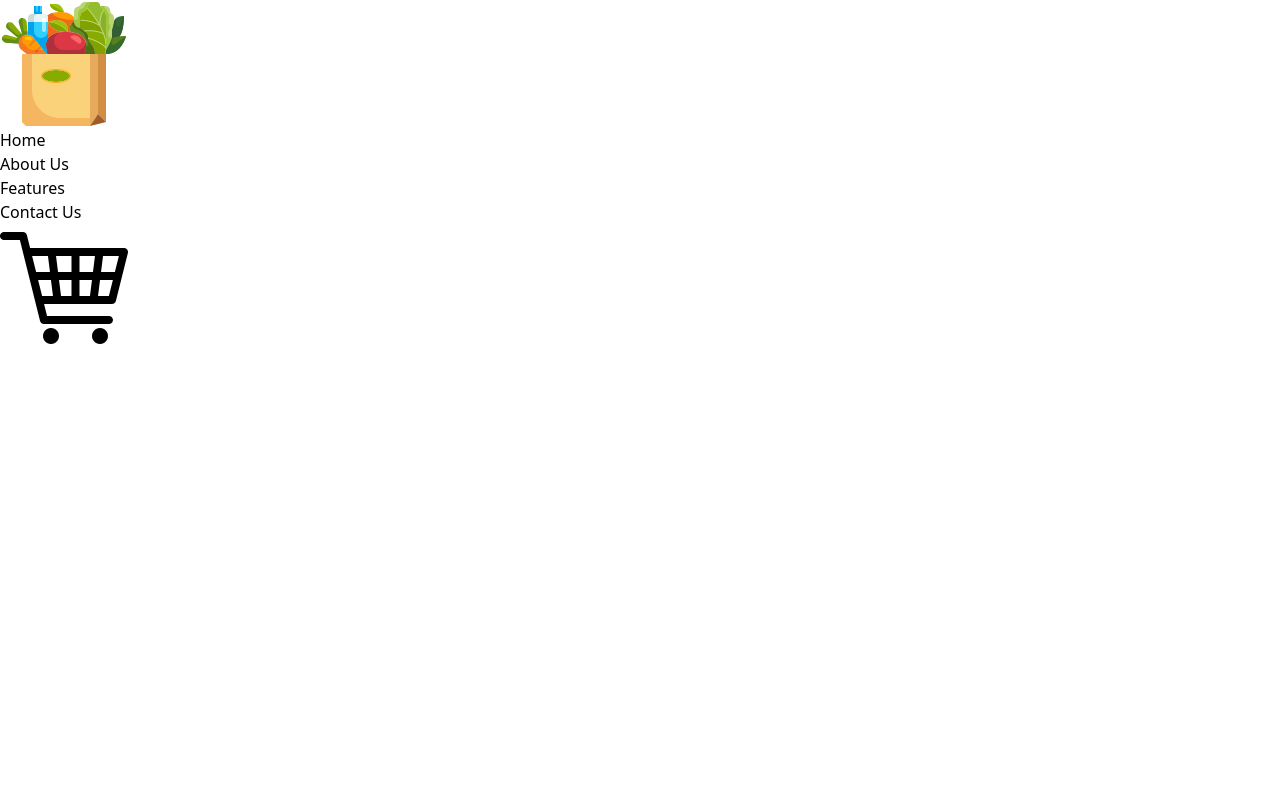
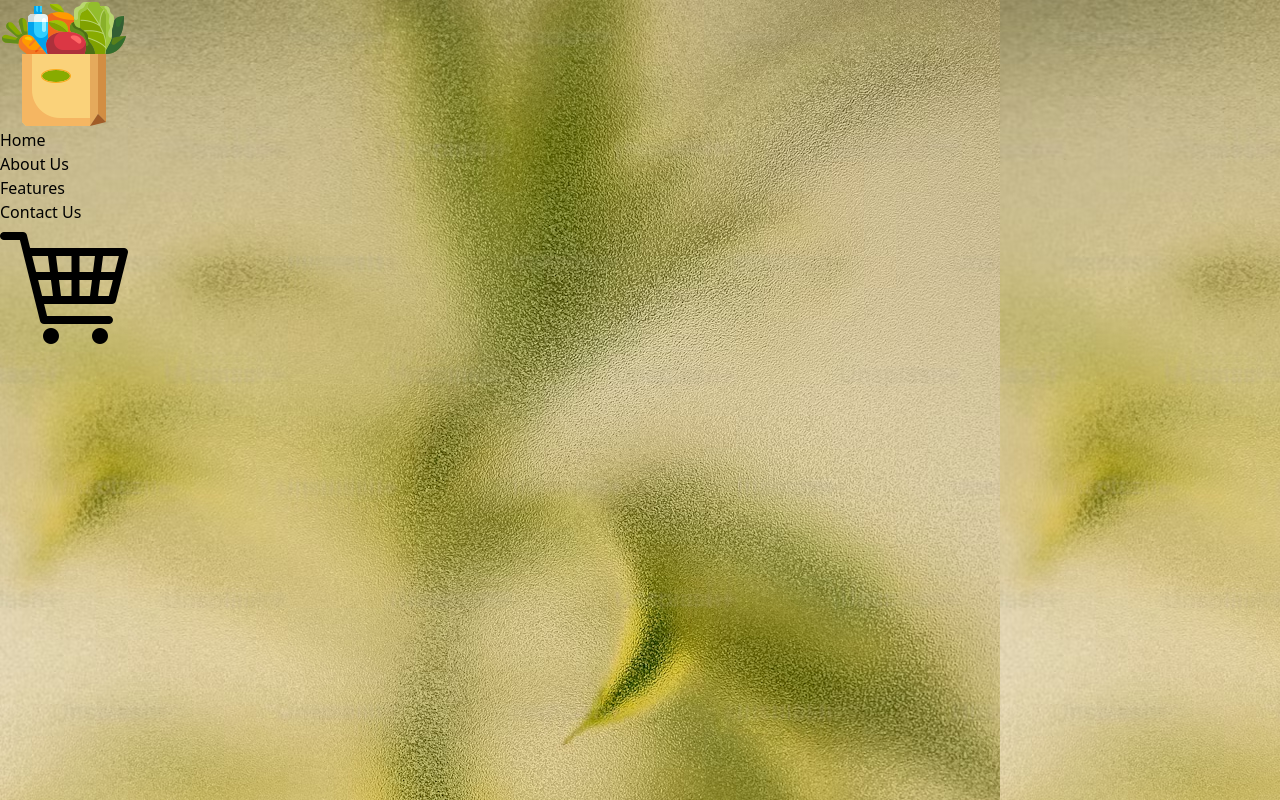
Before and after one commit to anupama12sg/grocify, a plain HTML site: page index.html in a window 1280 px wide. Drawn offline with nearby package versions, Linux system fonts and the light colour scheme.

Commit message:
chore: added styleing and bg to main div

```diff
--- a/index.html
+++ b/index.html
@@ -9,7 +9,7 @@
 </head>
 
 <body>
-    <div>
+    <div class="container min-h-screen bg-[url('images/light-green.avif')]">
         <nav>
             <img src="images/grocery-items.webp">
             <ul>
```
